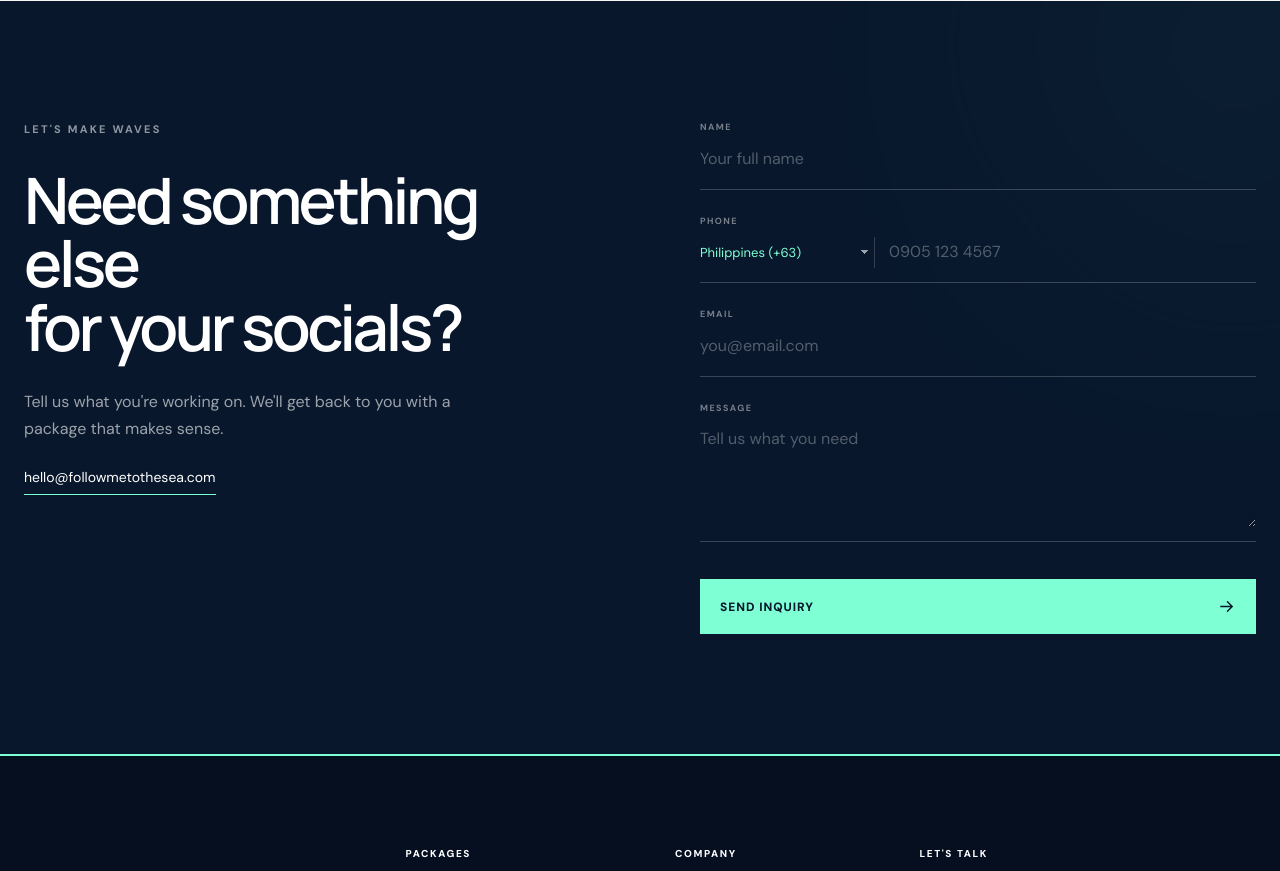
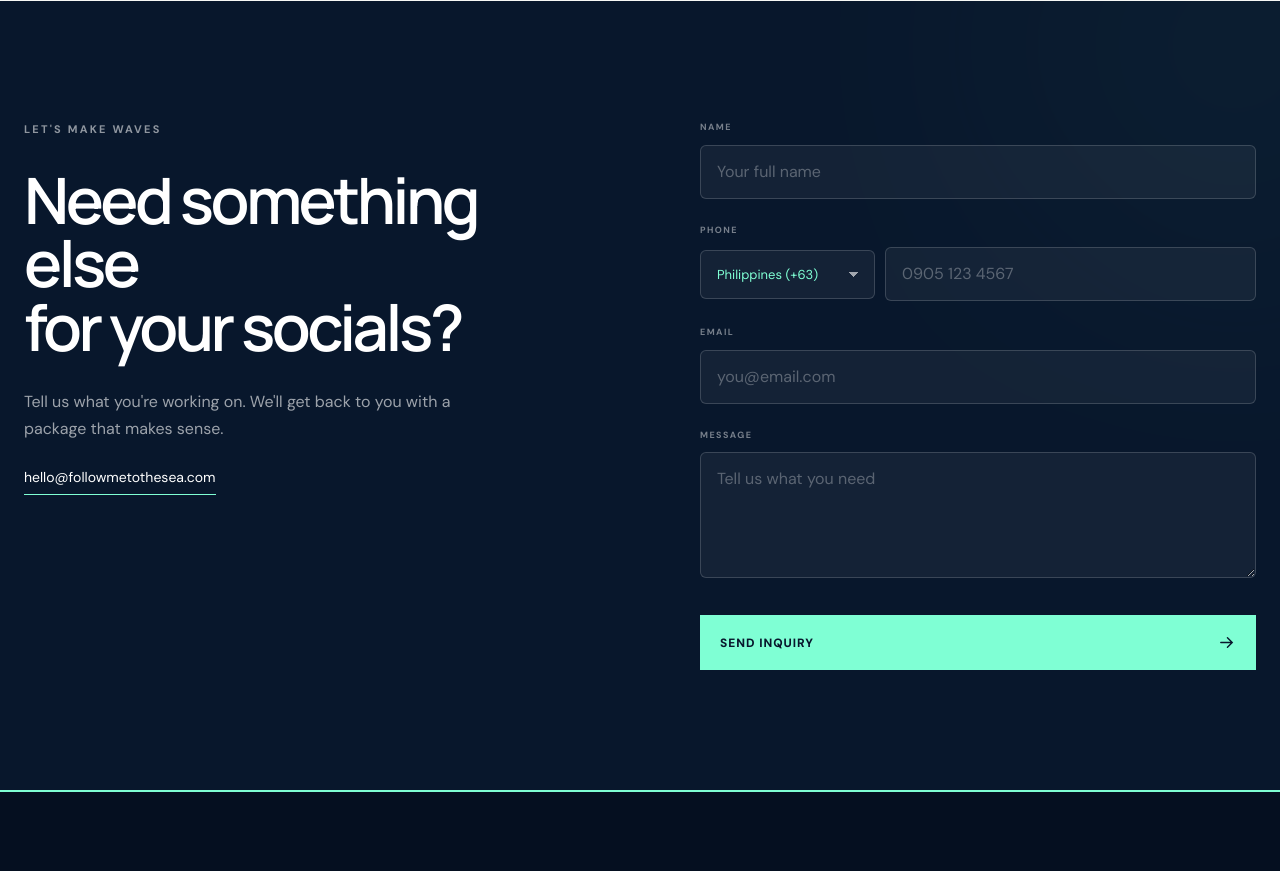
Before and after one commit to kenneth-tech/Followmetothesea, a Next.js app: page / in a window 1280 px wide. Shown: the part 5300-6171 px from the top of the page. Built offline with nearby package versions, Linux system fonts and the light colour scheme.

Commit message:
Style contact form fields as rounded inputs

```diff
--- a/src/app/globals.css
+++ b/src/app/globals.css
@@ -859,10 +859,10 @@ footer nav svg {
 }
 
 .contact-form label {
-  border-bottom: 1px solid rgba(255,255,255,.2);
+  border-bottom: 0;
   display: grid;
-  gap: 8px;
-  padding-bottom: 14px;
+  gap: 10px;
+  padding-bottom: 0;
 }
 
 .contact-form label span {
@@ -875,15 +875,25 @@ footer nav svg {
 
 .contact-form input,
 .contact-form textarea {
-  background: transparent;
-  border: 0;
+  background: rgba(255,255,255,.05);
+  border: 1px solid rgba(255,255,255,.16);
+  border-radius: 6px;
   color: white;
   font-family: inherit;
   font-size: 16px;
   min-width: 0;
   outline: 0;
-  padding: 4px 0;
+  padding: 14px 16px;
+  transition: background .2s ease, border-color .2s ease, box-shadow .2s ease;
   width: 100%;
+}
+
+.contact-form input:focus,
+.contact-form textarea:focus,
+.phone-field select:focus {
+  background: rgba(255,255,255,.08);
+  border-color: var(--aqua);
+  box-shadow: 0 0 0 3px rgba(109, 248, 206, .16);
 }
 
 .contact-form textarea {
@@ -894,22 +904,24 @@ footer nav svg {
 .phone-field {
   align-items: center;
   display: grid;
-  gap: 14px;
+  gap: 10px;
   grid-template-columns: auto 1fr;
 }
 
 .phone-field select {
   appearance: none;
   background:
-    linear-gradient(45deg, transparent 50%, rgba(255,255,255,.6) 50%) calc(100% - 9px) 50% / 4px 4px no-repeat,
-    linear-gradient(135deg, rgba(255,255,255,.6) 50%, transparent 50%) calc(100% - 5px) 50% / 4px 4px no-repeat;
-  border: 0;
-  border-right: 1px solid rgba(255,255,255,.18);
+    linear-gradient(45deg, transparent 50%, rgba(255,255,255,.6) 50%) calc(100% - 20px) 50% / 5px 5px no-repeat,
+    linear-gradient(135deg, rgba(255,255,255,.6) 50%, transparent 50%) calc(100% - 15px) 50% / 5px 5px no-repeat,
+    rgba(255,255,255,.05);
+  border: 1px solid rgba(255,255,255,.16);
+  border-radius: 6px;
   color: var(--aqua);
   cursor: pointer;
   font-size: 13px;
   outline: 0;
-  padding: 6px 25px 6px 0;
+  padding: 14px 34px 14px 16px;
+  transition: background .2s ease, border-color .2s ease, box-shadow .2s ease;
   width: 175px;
 }
 
@@ -921,10 +933,6 @@ footer nav svg {
 .contact-form input::placeholder,
 .contact-form textarea::placeholder {
   color: rgba(255,255,255,.3);
-}
-
-.contact-form label:focus-within {
-  border-color: var(--aqua);
 }
 
 .contact-form button {
@@ -2922,9 +2930,8 @@ footer nav svg {
   }
 
   .phone-field select {
-    border-bottom: 1px solid rgba(255,255,255,.14);
-    border-right: 0;
-    padding-bottom: 12px;
+    border: 1px solid rgba(255,255,255,.16);
+    padding: 14px 34px 14px 16px;
     width: 100%;
   }
 
```
